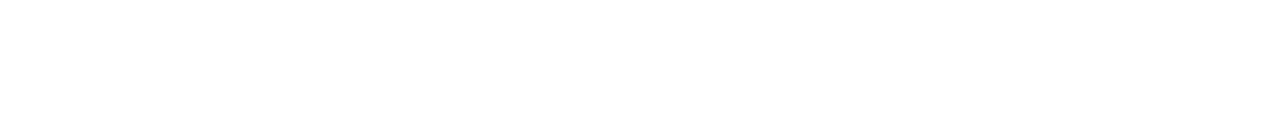
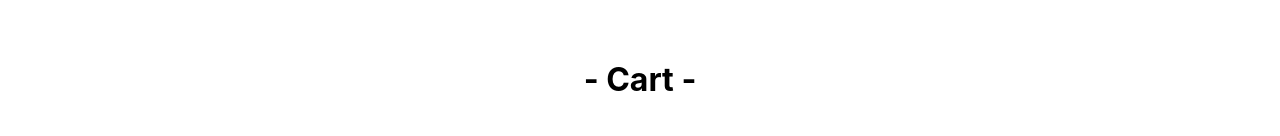
Before and after one commit to AaronDBoyd/Merch-Site-React, a React (Create React App) app: page / in a window 1280 px wide. Shown: the part 164-300 px from the top of the page. Built offline with nearby package versions, Linux system fonts and the light colour scheme.

Commit message:
add cart component

```diff
--- /dev/null
+++ b/src/components/Cart.js
@@ -0,0 +1,14 @@
+import React from 'react'
+import PropTypes from 'prop-types'
+
+function Cart(props) {
+  return (
+    <React.Fragment>
+      <h1>- Cart -</h1>
+    </React.Fragment>
+  )
+}
+
+Cart.propTypes = {}
+
+export default Cart
--- a/src/components/MerchControl.js
+++ b/src/components/MerchControl.js
@@ -3,6 +3,7 @@
 import MerchDetail from "./MerchDetail";
 import NewMerchForm from "./NewMerchForm";
 import EditMerchForm from "./EditMerchForm";
+import Cart from "./Cart";
 
 export default class MerchControl extends Component {
   constructor(props) {
@@ -12,6 +13,7 @@
       selectedMerch: null,
       mainMerchList: [],
       editing: false,
+      cartList: [],
     };
   }
 
@@ -139,6 +141,11 @@
       <React.Fragment>
         {currentlyVisibleState}
         <button onClick={this.handleClick}>{buttonText}</button>
+        <br></br>
+        <br></br>
+        <br></br>
+
+        <Cart />
       </React.Fragment>
     );
   }
```
Also changed, not shown: notes.txt.
